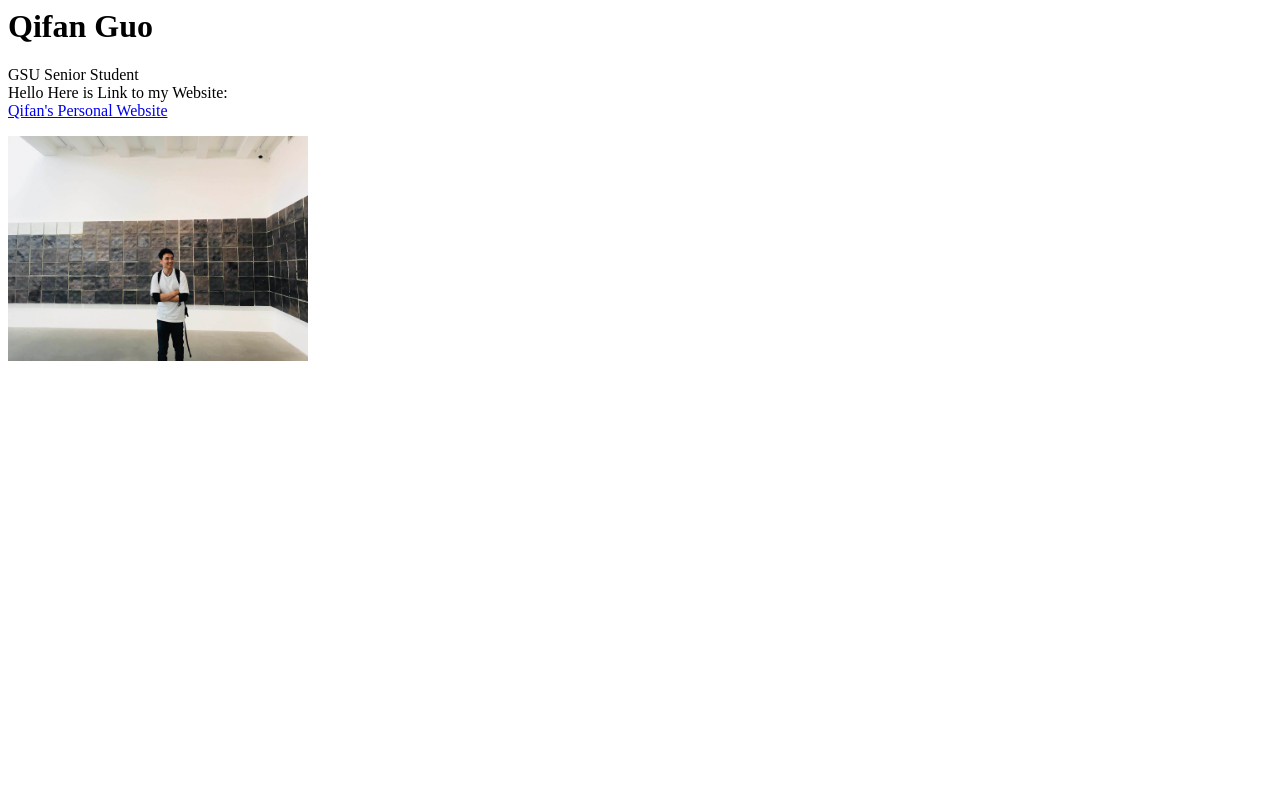
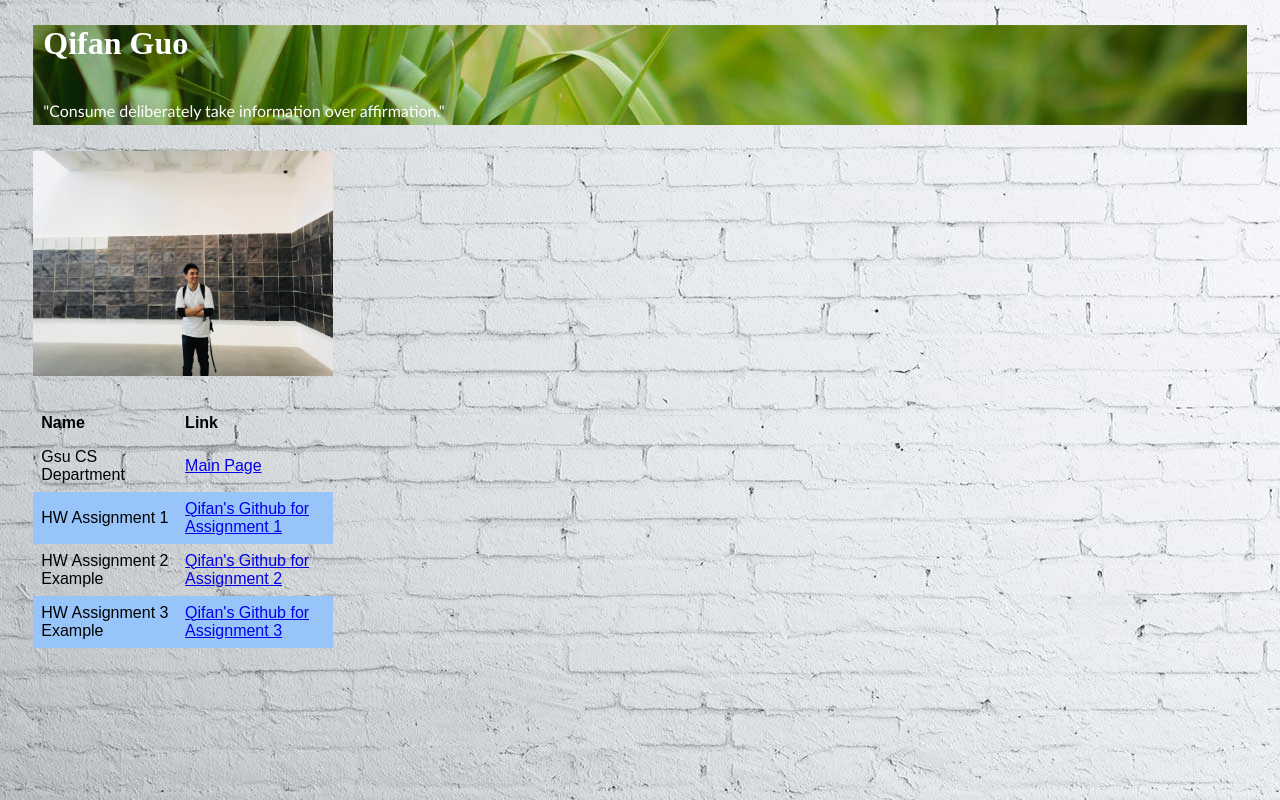
Before and after one commit to Qifan-Guo/QifanGuo_WebProgramming, a plain HTML site: page index.html in a window 1280 px wide. Drawn offline with Linux system fonts and the light colour scheme.

Commit message:
Banner+profilePic+AssignmentTable work

```diff
--- a/index.html
+++ b/index.html
@@ -2,11 +2,49 @@
 <head>
 	<meta charset="UTF-8">
 	<title>Qifan Summer 2018 Web Programming Class</title>
+	<link rel="stylesheet" href="stylesheet.css">
 </head>
 <body>
+<div id="banner">
+	<img src="img/banner2.jpg">
 	<h1>Qifan Guo</h1>
-	<P>GSU Senior Student <br> Hello Here is Link to my Website: <br> <a href="http://www.google.com">Qifan's Personal Website</a></P>
+	<p>"Consume deliberately take information over affirmation."</p>
+</div>
+
+<div id="introductionSection">
 	<img src="img/ProfileImage.jpeg" alt="" style="width:300px">
+</div>
+<div id="tables">
+	<table id="Assignment">
+		<thead>
+			<tr>
+				<th>Name</th>
+				<th>Link</th>
+			</tr>
+		</thead>
+		<tbody>
+				<tr>
+				<td>Gsu CS Department</td>
+				<td><a href="http://cs.gsu.edu/">Main Page</a></td>
+			</tr>
+			<tr>
+				<td>HW Assignment 1</td>
+				<td><a href="https://github.com/Qifan-Guo/QifanGuo_WebProgramming">Qifan's Github for Assignment 1</a></td>
+			</tr>
+			<tr>
+				<td>HW Assignment 2 Example</td>
+				<td><a href="https://github.com/Qifan-Guo/QifanGuo_WebProgramming">Qifan's Github for Assignment 2</a></td>
+			</tr>
+			<tr>
+				<td>HW Assignment 3 Example</td>
+				<td><a href="https://github.com/Qifan-Guo/QifanGuo_WebProgramming">Qifan's Github for Assignment 3</a></td>
+			</tr>
+
+		</tbody>
+	</table>
+
+</div>
+
 
 </body>
 </html>
--- /dev/null
+++ b/stylesheet.css
@@ -0,0 +1,53 @@
+body {
+    background-image: url("img/whiteBrickWall.jpg");
+}
+
+
+
+
+#introductionSection{
+	position: relative;
+	margin-left: 2%;
+}
+#banner {
+	height: 100px;
+	overflow: hidden;
+	margin:2%;
+	position: relative;
+}
+ #banner p{
+ 	position: absolute;
+ 	width: 100%;
+ 	color: white;
+ 	top:60px;
+ 	left:10px;
+	font-family:"Trebuchet MS", Helvetica, sans-serif;
+
+}
+
+#banner h1 {
+    color: white;
+    text-align: left;
+    position: absolute;
+	width: 100%;
+	margin:0;
+    top: 0;
+    left:10px;
+}
+table {
+	margin-top: 30px;
+	margin-left: 2%;
+    font-family: arial, sans-serif;
+    border-collapse: collapse;
+    width: 300px;
+}
+
+td, th {
+    border:transparent;
+    text-align: left;
+    padding: 8px;
+}
+
+tr:nth-child(even) {
+    background-color:#98c5f9;
+}
```
Also changed, not shown: img/banner.jpg (added), img/banner2.jpg (added), img/whiteBrickWall.jpg (added).
